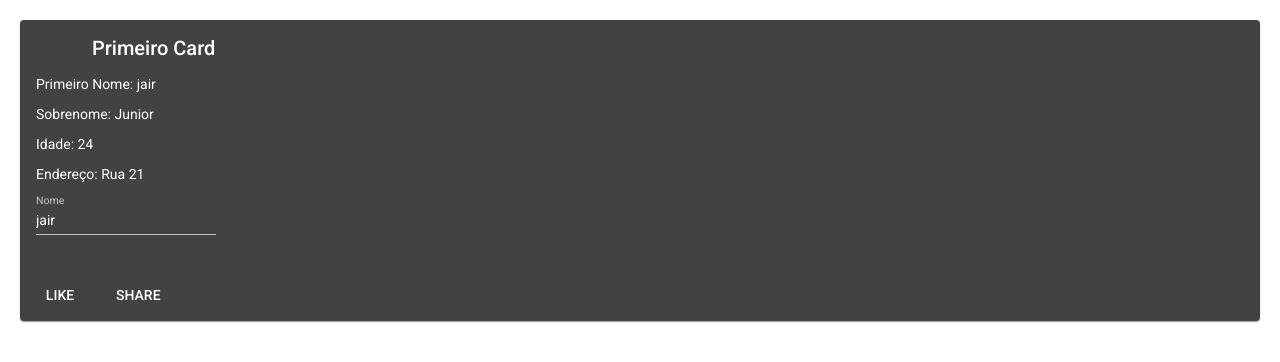
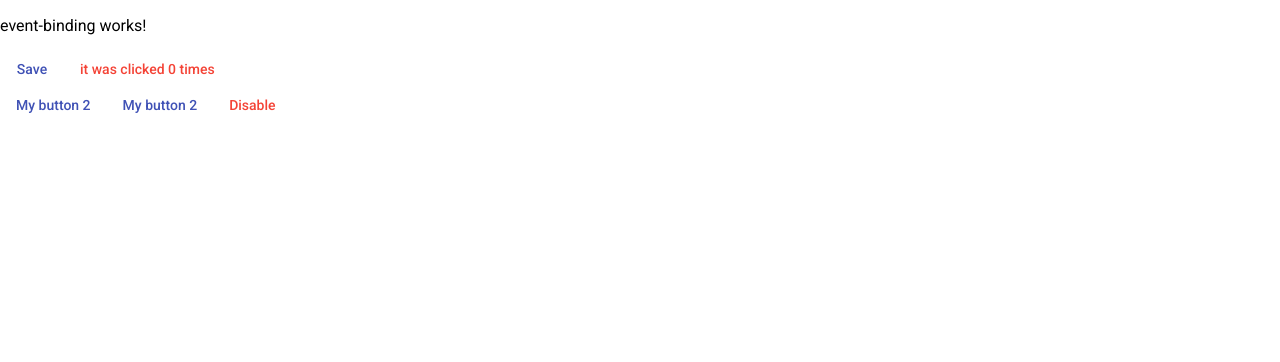
Before and after one commit to jairgmjunior/angular7basic, an Angular app: page / in a window 1280 px wide. Shown: the top 362 px of the page. Built offline with nearby package versions, Linux system fonts and the light colour scheme.

Commit message:
Property binding e Event binding

```diff
--- a/angular.json
+++ b/angular.json
@@ -23,7 +23,7 @@
               "src/assets"
             ],
             "styles": [
-              "./node_modules/@angular/material/prebuilt-themes/purple-green.css",
+              "./node_modules/@angular/material/prebuilt-themes/indigo-pink.css",
               "src/styles.css"
             ],
             "scripts": [],
--- a/src/app/app.component.html
+++ b/src/app/app.component.html
@@ -1 +1,8 @@
+
+<!--
 <app-string-interpolation></app-string-interpolation>
+-->
+<!--
+<app-property-binding></app-property-binding>
+-->
+<app-event-binding></app-event-binding>
--- /dev/null
+++ b/src/app/event-binding/event-binding.component.html
@@ -0,0 +1,21 @@
+<p>
+  event-binding works!
+</p>
+
+<section>
+  <button mat-button color="primary" (click)="save()">Save</button>
+  <button mat-button color="warn" (click)="increment()" >{{btnName}}</button>
+</section>
+
+<section>
+  <button mat-button color="primary" [disabled]="!btnEnable">My button 2</button>
+  <button mat-button color="primary" [disabled]="!btnEnable">My button 2</button>
+  <button mat-button color="warn" (click)="disable()" [disabled]="!btnEnable">Disable</button>
+
+  <mat-progress-spinner
+        color="primary"
+        [mode]="spinnerMode"
+        [value]="modifica">
+    </mat-progress-spinner>
+
+</section>
--- /dev/null
+++ b/src/app/event-binding/event-binding.component.ts
@@ -0,0 +1,45 @@
+import { Component, OnInit } from '@angular/core';
+
+@Component({
+  selector: 'app-event-binding',
+  templateUrl: './event-binding.component.html',
+  styleUrls: ['./event-binding.component.css']
+})
+export class EventBindingComponent implements OnInit {
+
+  btnName = "My Button";
+  i = 0;
+  spinnerMode = "determinate";
+  btnEnable = true;
+  modifica = 0;
+
+  constructor() { }
+
+  ngOnInit() {
+    this.initButton();
+  }
+
+  initButton(){
+    this.btnName = "it was clicked " + this.i + " times";
+  }
+
+  save(){
+    alert("click");
+  }
+
+  increment(){
+    this.modifica = this.i++;
+    this.initButton();
+
+    if(this.i == 100) this.i = 0;
+  }
+
+  disable(){
+    this.btnEnable = false;
+    this.spinnerMode = "indeterminate";
+    setTimeout(() => {
+      this.btnEnable = true;
+      this.spinnerMode = "determinate";
+    }, 3000);
+  }
+}
--- /dev/null
+++ b/src/app/property-binding/property-binding.component.html
@@ -0,0 +1,8 @@
+<p>
+  property-binding works!
+</p>
+
+
+<button mat-button [color]="color">My first buttom</button>
+<button mat-button [disabled]="btnDisabled">My seccond buttom</button>
+<button mat-button [color]="colors[i]">My seccond buttom</button>
--- /dev/null
+++ b/src/app/property-binding/property-binding.component.ts
@@ -0,0 +1,26 @@
+import { Component, OnInit } from '@angular/core';
+
+@Component({
+  selector: 'app-property-binding',
+  templateUrl: './property-binding.component.html',
+  styleUrls: ['./property-binding.component.css']
+})
+export class PropertyBindingComponent implements OnInit {
+
+  color: string = "accent";
+  btnDisabled = false;
+
+  colors = ['primary', 'accent', 'warn', ''];
+
+  i = 0;
+
+  constructor() { }
+
+  ngOnInit() {
+    setInterval(
+      () => this.i = (this.i + 1) % this.colors.length ,
+      1000
+    )
+  }
+
+}
```
Also changed, not shown: src/app/app.module.ts (+8 -2 lines), src/app/event-binding/event-binding.component.css (added), src/app/property-binding/property-binding.component.css (added), 2 other files (tests, documents, lock files or other folders).
